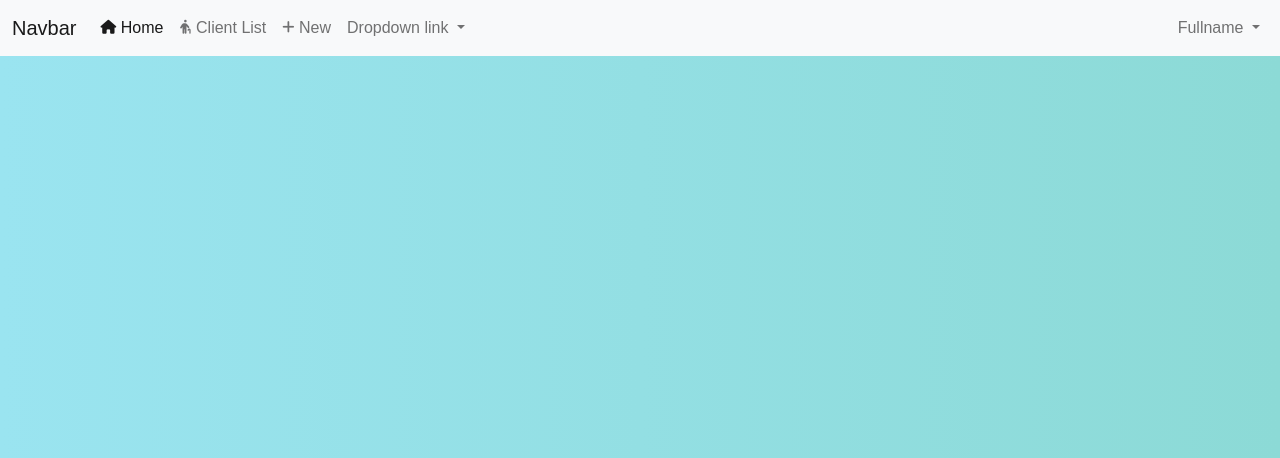
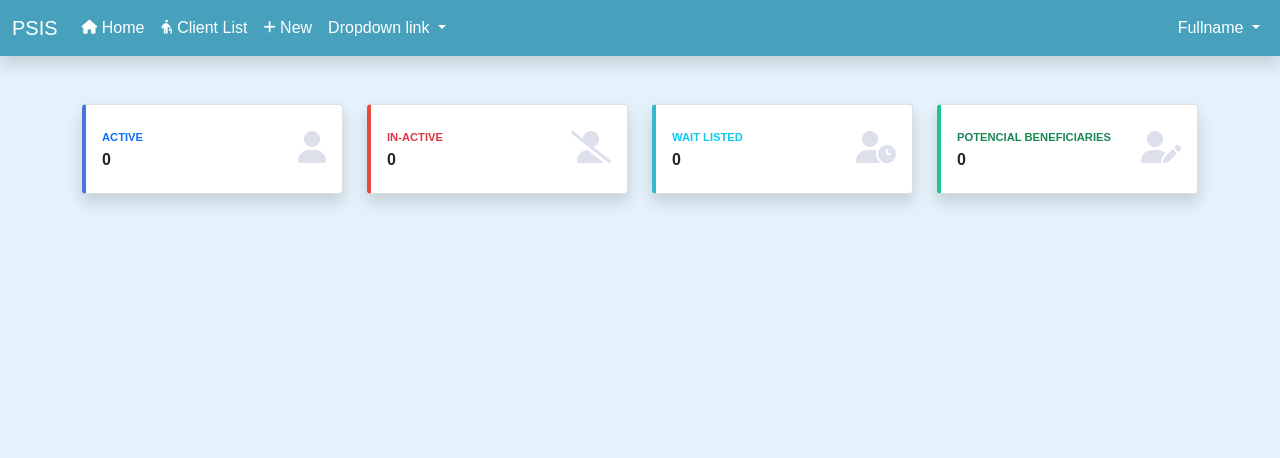
Before and after one commit to dyapz/spis, a CodeIgniter app: page /database/main in a window 1280 px wide. Shown: the top 458 px of the page. Run offline with CodeIgniter, Linux system fonts and the light colour scheme; some libraries are stand-ins or nearby versions.

Commit message:
7-19-2024

```diff
--- a/application/controllers/Main.php
+++ b/application/controllers/Main.php
@@ -23,7 +23,7 @@ class Main extends CI_Controller {
 	public function index()	{
 		$this->load->view('template/header');
 		$this->load->view('template/nav');
-		$this->load->view('dash');
+		$this->load->view('index');
 		$this->load->view('template/footer');
 	}
 
--- /dev/null
+++ b/application/views/index.php
@@ -0,0 +1,72 @@
+
+<div class="container">
+    <div class="row">
+        <!-- Active Client Card -->
+        <div class="col-md-3 mb-4">
+            <div class="card border-left-primary py-2 shadow">
+                <div class="card-body">
+                    <div class="row no-gutters align-items-center">
+                        <div class="col mr-2">
+                            <div class="text-xs fw-bold text-primary mb-1">ACTIVE</div>
+                            <div class="h6 mb-0 fw-bold text-gray-800">0</div>
+                        </div>
+                        <div class="col-auto">
+                            <i class="fas fa-user fa-2x text-gray-300"></i>
+                        </div>
+                    </div>
+                </div>
+            </div>
+        </div>
+
+        <!-- In-active Client Card -->
+        <div class="col-md-3 mb-4">
+            <div class="card border-left-danger py-2 shadow">
+                <div class="card-body">
+                    <div class="row no-gutters align-items-center">
+                        <div class="col mr-2">
+                            <div class="text-xs fw-bold text-danger mb-1">IN-ACTIVE</div>
+                            <div class="h6 mb-0 fw-bold text-gray-800">0</div>
+                        </div>
+                        <div class="col-auto">
+                            <i class="fas fa-user-slash fa-2x text-gray-300"></i>
+                        </div>
+                    </div>
+                </div>
+            </div>
+        </div>
+
+        <!-- Wait Listed Card -->
+        <div class="col-md-3 mb-4">
+            <div class="card border-left-info py-2 shadow">
+                <div class="card-body">
+                    <div class="row no-gutters align-items-center">
+                        <div class="col mr-2">
+                            <div class="text-xs fw-bold text-info mb-1">WAIT LISTED</div>
+                            <div class="h6 mb-0 fw-bold text-gray-800">0</div>
+                        </div>
+                        <div class="col-auto">
+                            <i class="fas fa-user-clock fa-2x text-gray-300"></i>
+                        </div>
+                    </div>
+                </div>
+            </div>
+        </div>
+
+        <!-- Potencial Benefocoaroes Card -->
+        <div class="col-md-3 mb-4">
+            <div class="card border-left-success py-2 shadow">
+                <div class="card-body">
+                    <div class="row no-gutters align-items-center">
+                        <div class="col mr-2">
+                            <div class="text-xs fw-bold text-success mb-1">POTENCIAL BENEFICIARIES</div>
+                            <div class="h6 mb-0 fw-bold text-gray-800">0</div>
+                        </div>
+                        <div class="col-auto">
+                            <i class="fas fa-user-pen fa-2x text-gray-300"></i>
+                        </div>
+                    </div>
+                </div>
+            </div>
+        </div>
+    </div>
+</div>
--- a/application/views/template/footer.php
+++ b/application/views/template/footer.php
@@ -13,8 +13,12 @@
             $(this).children('.nested-menu').stop(true, true).slideUp('fast');
         });
     </script>
+
     <script src="<?php echo base_url().'assets/js/main.js'; ?>" crossorigin="anonymous"></script>
+    <!-- Bootstrap JS Bundle (Optional) -->
     <script src="<?php echo base_url().'assets/js/bootstrap.bundle.min.js'; ?>"></script>
     <script src="<?php echo base_url().'assets/js/fontawesome.js'; ?>"></script>
+    <!-- GOOLE REPATCHA JS-->
+    <script src='https://www.google.com/recaptcha/api.js'></script>
 </body>
 </html>
--- a/application/views/template/header.php
+++ b/application/views/template/header.php
@@ -1,7 +1,7 @@
 <!DOCTYPE html>
 <html lang="en">
 <head>
-  <link rel="icon" href="<?php echo base_url().'assets/img/socpen-icon.png'; ?>" />
+  <link rel="icon" href="<?php echo base_url().'assets/img/socpen-icon2.png'; ?>" />
   <meta charset="UTF-8">
   <meta name="viewport" content="width=device-width, initial-scale=1.0">
   <meta name="viewport" content="width=device-width, initial-scale=1, shrink-to-fit=no">
@@ -10,9 +10,12 @@
   <link href="<?php echo base_url().'assets/css/style.css'; ?>" rel="stylesheet">
   <script src="https://code.jquery.com/jquery-3.6.0.min.js"></script>
 
+  <!-- PIE GRAPH -->
+  <script type="text/javascript" src="https://www.gstatic.com/charts/loader.js"></script>
+
   <!-- DATATABLE CSS-->
   <!-- CSS -->
-  <link rel="stylesheet" href="https://cdn.datatables.net/1.13.4/css/dataTables.bootstrap5.min.css">
+    <link rel="stylesheet" href="https://cdn.datatables.net/1.13.4/css/dataTables.bootstrap5.min.css">
     <link rel="stylesheet" href="https://cdn.datatables.net/fixedheader/3.3.2/css/fixedHeader.bootstrap5.min.css">
     <!-- <link rel="stylesheet" href="https://cdn.datatables.net/v/bs5/jq-3.6.0/dt-1.13.1/b-2.3.2/b-colvis-2.3.2/datatables.min.css"/>   --> <!-- SHOW/HIDE COLUMN -->
 
@@ -26,5 +29,9 @@
     <script src="https://cdnjs.cloudflare.com/ajax/libs/pdfmake/0.1.53/pdfmake.min.js"></script> <!-- PDF EXPORT -->
     <script src="https://cdnjs.cloudflare.com/ajax/libs/pdfmake/0.1.53/vfs_fonts.js"></script> <!-- PDF EXPORT -->
     <script src="https://cdn.datatables.net/buttons/2.3.6/js/buttons.html5.min.js"></script>
+
+  <!-- DATE PICKER -->
+  <link rel="stylesheet" href="https://code.jquery.com/ui/1.12.1/themes/base/jquery-ui.css">
+  <script src="https://code.jquery.com/ui/1.12.1/jquery-ui.js"></script>
 </head>
 <body>
--- a/application/views/template/nav.php
+++ b/application/views/template/nav.php
@@ -1,16 +1,16 @@
-  <nav class="navbar navbar-expand-lg navbar-light bg-light">
+  <nav class="navbar navbar-expand-lg shadow">
   <div class="container-fluid">
-    <a class="navbar-brand" href="#">Navbar</a>
+    <a class="navbar-brand" href="#">PSIS</a>
     <button class="navbar-toggler" type="button" data-bs-toggle="collapse" data-bs-target="#navbarNavDropdown" aria-controls="navbarNavDropdown" aria-expanded="false" aria-label="Toggle navigation">
       <span class="navbar-toggler-icon"></span>
     </button>
     <div class="collapse navbar-collapse" id="navbarNavDropdown">
       <ul class="navbar-nav">
         <li class="nav-item">
-          <a class="nav-link active" aria-current="page" href="#"><i class="fa-solid fa-house fa-sm"></i> Home</a></a>
+          <a class="nav-link" href="<?php echo base_url().'main'; ?>"><i class="fa-solid fa-house fa-sm"></i> Home</a></a>
         </li>
         <li class="nav-item">
-          <a class="nav-link" href="#"><i class="fa-solid fa-person-cane fa-sm"></i> Client List</a></a>
+          <a class="nav-link" href="<?php echo base_url().'main/client_list'; ?>"><i class="fa-solid fa-person-cane fa-sm"></i> Client List</a></a>
         </li>
         <li class="nav-item">
           <a class="nav-link" href="#" data-bs-toggle="modal" data-bs-target="#addNew"><i class="fa-solid fa-plus fa-sm"></i> New</a>
@@ -46,10 +46,9 @@
 </nav>
 
 
-
+<div class="mb-5"></div>
 
 <!-- Add -->
-  <!-- Forgot Password -->
   <div class="modal fade" id="addNew" data-bs-backdrop="static" data-bs-keyboard="false" tabindex="-1" aria-labelledby="addNewLabel" aria-hidden="true">
     <div class="modal-dialog modal-xl">
       <div class="modal-content">
--- a/assets/css/style.css
+++ b/assets/css/style.css
@@ -1,6 +1,5 @@
-/* style.css */
 body {
-  background: linear-gradient(to right, #9ae4f0, #8cdad6);
+  background-color: #e5f2fb;
   font-family: Arial, sans-serif;
   margin: 0;
   padding: 0;
@@ -8,16 +7,16 @@ body {
 
 .text-color-custom{
 
-  color: #20B2AA;
+  color: #47a1bd;
 }
 
 .btn-custom {
-  background-color: #20B2AA;
+  background-color: #47a1bd;
   color: white;
 }
 
 .btn-custom:hover {
-  background-color: #8cdad6;
+  background-color: #337d94;
   color: white;
 }
 
@@ -39,7 +38,7 @@ body {
 }
 
 .form-control:focus, .form-select:focus {
-  border-bottom: 2px solid #20B2AA;
+  border-bottom: 2px solid #47a1bd;
   box-shadow: none;
 }
 
@@ -60,21 +59,86 @@ body {
   top: -1rem;
   left: 0.75rem;
   font-size: 0.75rem;
-  color: #20B2AA;
+  color: #47a1bd;
 }
 
 .form-select option[value=""][disabled] {
   display: none;
 }
 
-    .card{
-      box-shadow:0 12px 15px 0 rgba(0,0,0,.30),0 17px 50px 0 rgba(0,0,0,.25);
-    }
+
+/* card custom */
+.card-shadow{
+  box-shadow:0 12px 15px 0 rgba(0,0,0,.30),0 17px 50px 0 rgba(0,0,0,.25);
+}
 
 .card-header{
   background: #9ea5e6;
-    background: linear-gradient(0deg, #50b4d3  0%, #2a656d  100%);
+    background: linear-gradient(0deg, #47a1bd  0%, #337d94  100%);
     color: #fff;
   font-weight: bold;
 
 }
+
+.border-left-primary{
+  border-left:.25rem solid #4e73df!important
+}
+
+.border-left-danger{
+  border-left:.25rem solid #e74a3b!important
+}
+
+.border-left-info{
+  border-left:.25rem solid #36b9cc!important
+}
+
+.border-left-success{
+  border-left:.25rem solid #1cc88a!important
+}
+
+.text-gray-300{
+  color:#dddfeb!important
+}
+
+.text-xs{
+  font-size:.7rem
+}
+
+
+/* navigation bar custom */
+.navbar {
+  background-color: #47a1bd;
+  color: #fff;
+}
+
+.navbar-nav .nav-link {
+  color: #fff !important;
+}
+
+.navbar-brand {
+  color: #fff !important;
+}
+
+
+.navbar-nav .nav-link:hover {
+  color: #f8f9fa !important;
+}
+
+.navbar-toggler {
+  color: #fff;
+}
+
+
+/* fix table for column filter */
+.datatableFilters th {
+  height: 0;
+  padding: 0;
+  border: 1px solid lightgray;
+  color:  lightgray;
+}
+
+.datatableFilters input {
+    width: 100%;
+    padding: 2px;
+    border: 0;
+}
```
Also changed, not shown: application/views/client_list.php (+27 -38 lines), application/views/login.php (+12 -11 lines), application/views/register.php (+7 -8 lines), assets/css/auth.css (+7 -7 lines), assets/js/auth.js (+33 -32 lines), application/config/config.php (line endings or trailing spaces).
